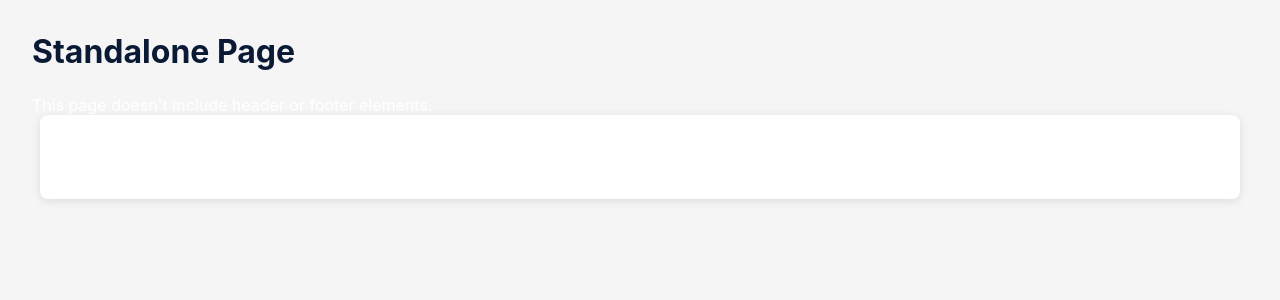
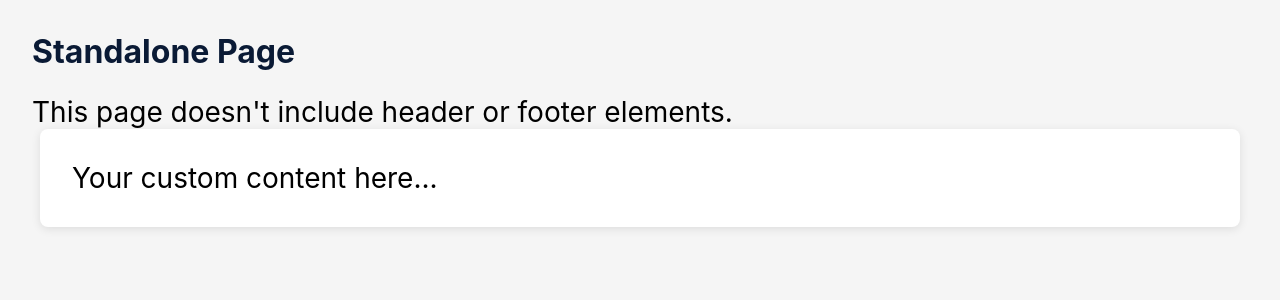
Before and after one commit to Dasindu02/Synvora-Frontend, an Angular app in the folder Frontend/: page /applicationhome in a window 1280 px wide. Shown: the top 300 px of the page. Built offline with nearby package versions, Linux system fonts and the light colour scheme.

Commit message:
update scss for applicationhome frontend

```diff
--- a/Frontend/src/app/applicationhome/applicationhome.scss
+++ b/Frontend/src/app/applicationhome/applicationhome.scss
@@ -16,4 +16,10 @@
     color: #0a1a35;
     margin-bottom: 1.5rem;
   }
+
+  p{
+    font-size: 28px;
+    color: #000;
+  }
+
 }
```
